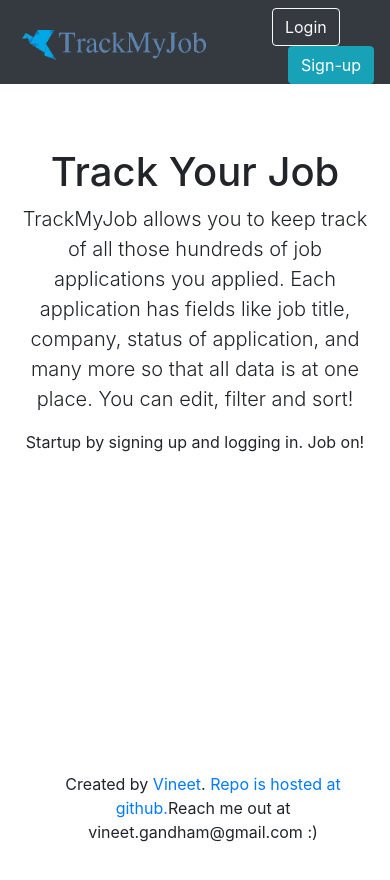
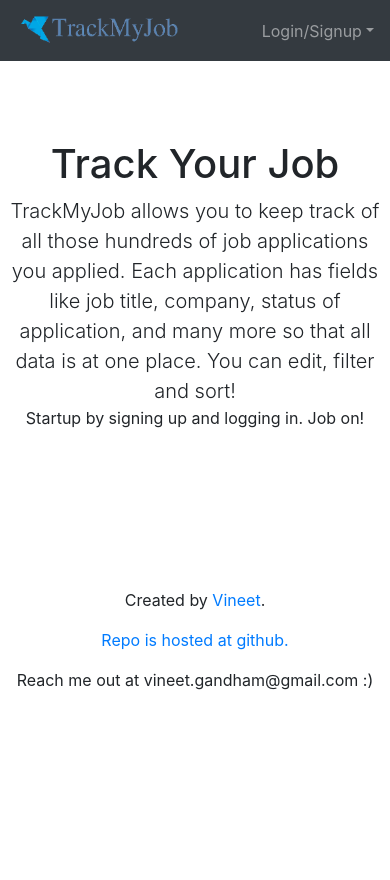
Before and after one commit to vineetg3/trackmyjob-frontend, a React (Create React App) app: page / in a window 390 px wide. Shown: the top 880 px of the page. Built offline with nearby package versions, Linux system fonts and the light colour scheme.

Commit message:
mobile responsivity added

```diff
--- a/package.json
+++ b/package.json
@@ -12,6 +12,7 @@
     "history": "^4.10.1",
     "react": "^17.0.2",
     "react-bootstrap": "^1.5.2",
+    "react-burger-menu": "^3.0.6",
     "react-copy-to-clipboard": "^5.0.3",
     "react-dom": "^17.0.2",
     "react-redux": "^7.2.3",
--- a/src/components/NavigationBarAuth.js
+++ b/src/components/NavigationBarAuth.js
@@ -1,11 +1,9 @@
-import React from 'react';
-import { Badge } from 'react-bootstrap';
+import React, { useEffect, useState } from 'react';
+import { NavDropdown } from 'react-bootstrap';
 import logo from '../static/logo.png';
-//import {browserHistory,Router} from 'react-router';
-import { Link,Redirect} from "react-router-dom";
+import {  Redirect } from "react-router-dom";
 import { useDispatch, useSelector } from 'react-redux';
 import { logOutUser } from '../store/auth/auth.js';
-
 
 
 
@@ -16,47 +14,103 @@ export default function NavigationBarAuth(props) {
   const username = useSelector(state => state.auth.user.username);
   const isloading = useSelector(state => state.auth.loading);
   const isLoggedIn = useSelector(state => state.auth.isLoggedIn);
+  const [width, setDimensions] = useState(window.innerWidth);
 
   function handleLogout(e) {
     e.preventDefault()
     dispatch(logOutUser());
   }
 
+  useEffect(() => {
+    function handleResize() {
+      setDimensions(
+        window.innerWidth
+      )
+    }
+    window.addEventListener('resize', handleResize)
+  })
+
+
 
   return (
 
     <React.Fragment>
-      <div class="navbar navbar-expand-lg navbar-dark bg-dark justify-content-end fixed-top">
-        <div class="navbar-brand mr-auto" >
-          <img src={logo} width="200" height="40" class="d-inline-block align-top" alt="Logo" />
-          <button class="btn btn-outline-info btn-sm" onClick={props.toggleQueryBar}>Toggle Menu</button>
-        </div>
-        <div >
+
+      {
+        width > 1000 &&
+        <div class="navbar navbar-expand-lg navbar-dark bg-dark justify-content-end fixed-top">
+
+          <div class="navbar-brand mr-auto" >
+            <img src={logo} width="200" height="40" class="d-inline-block align-top" alt="Logo" />
+          </div>
           <ul class="navbar-nav  ml-auto">
-            <li class="nav-item">
-              <h5><div class="badge badge-light p-2 mt-1 " >Hi {username}!</div></h5>
+            <li class="nav-item mt-2 mb-0">
+              <h5><div class="badge badge-light p-2 " >Hi {username}!</div></h5>
+
             </li>
-            <li>
+            <li class="nav-item ml-2">
               {
                 !isloading &&
-                  <button type="button" class="btn btn-danger ml-3" onClick={handleLogout}>Logout</button>
+                <button type="button" class="btn btn-danger mt-1" onClick={handleLogout}>Logout</button>
               }
               {
                 isloading &&
-                <div  style={{display:"flex"}} >
-                <span class="spinner-border text-primary mx-auto" role="status" aria-hidden="true"></span>
+                <div style={{ display: "flex" }} >
+                  <span class="spinner-border text-primary mx-auto" role="status" aria-hidden="true"></span>
                 </div>
               }
               {
                 !isLoggedIn && !isloading &&
-                <Redirect  to={{
+                <Redirect to={{
                   pathname: "/",
-                }}/>
+                }} />
               }
+            </li>
+
+          </ul>
+        </div>
+      }
+      {
+        width < 1000 &&
+        <div class="navbar navbar-expand-lg navbar-dark bg-dark justify-content-end fixed-top">
+
+          <div class="navbar-brand mr-auto" >
+            <img src={logo} width="200" height="40" class="d-inline-block align-top" alt="Logo" />
+          </div>
+          <ul class="navbar-nav  ml-auto">
+            <li>
+              <NavDropdown title="Menu">
+                <NavDropdown.Item >
+                  <div class="text-center" >Hi {username}!</div>
+                </NavDropdown.Item>
+                <NavDropdown.Item >
+                  <button class="btn btn-outline-info btn-block" onClick={props.toggleQueryBar}>Toggle Side Menu</button>
+                </NavDropdown.Item>
+                <NavDropdown.Divider />
+                <NavDropdown.Item >
+                  {
+                    !isloading &&
+                    <button type="button" class="btn btn-danger mt-1 btn-block" onClick={handleLogout}>Logout</button>
+                  }
+                  {
+                    isloading &&
+                    <div style={{ display: "flex" }} >
+                      <span class="spinner-border text-primary mx-auto" role="status" aria-hidden="true"></span>
+                    </div>
+                  }
+                  {
+                    !isLoggedIn && !isloading &&
+                    <Redirect to={{
+                      pathname: "/",
+                    }} />
+                  }
+                </NavDropdown.Item >
+              </NavDropdown>
             </li>
           </ul>
         </div>
-      </div>
+      }
+
     </React.Fragment>
 
   );
--- a/src/components/NavigationBarHome.js
+++ b/src/components/NavigationBarHome.js
@@ -1,17 +1,33 @@
-import React from 'react';
+import React, { useEffect, useState } from 'react';
 import logo from '../static/logo.png';
 import { Link } from "react-router-dom";
+import { NavDropdown } from 'react-bootstrap';
+
 
 
 
 export default function NavigationBarHome() {
+  const [width, setDimensions] = useState(window.innerWidth);
+
+
+  useEffect(() => {
+    function handleResize() {
+      setDimensions(
+        window.innerWidth
+      )
+    }
+    window.addEventListener('resize', handleResize)
+  });
 
 
   return (
+    <React.Fragment>
+      {
+        width >= 1000 &&
         <div class="navbar navbar-expand-lg navbar-dark bg-dark justify-content-end">
           <div class="navbar-brand mr-auto" >
             <Link to={{ pathname: "/" }}>
-          <img src={logo} width="200" height="40" class="d-inline-block align-top" alt="Logo" />
+              <img src={logo} width="180" height="40" class="d-inline-block align-top" alt="Logo" />
             </Link>
           </div>
           <div >
@@ -29,5 +45,34 @@ export default function NavigationBarHome() {
             </ul>
           </div>
         </div>
+      }
+      {
+        width < 1000 &&
+        <div class="navbar navbar-expand-lg navbar-dark bg-dark justify-content-end">
+          <div class="navbar-brand mr-auto" >
+            <Link to={{ pathname: "/" }}>
+              <img src={logo} width="170" height="35" class="d-inline-block align-top" alt="Logo" />
+            </Link>
+          </div>
+          <ul class="navbar-nav  ml-auto">
+            <li class="nav-item">
+              <NavDropdown title="Login/Signup">
+                <NavDropdown.Item>
+                  <Link to={{ pathname: "/login" }}>
+                    <button type="button" class="btn btn-info btn-block ">Login</button>
+                  </Link>
+                </NavDropdown.Item>
+                <NavDropdown.Item>
+                  <Link to={{ pathname: "/sign-up" }}>
+                    <button type="button" class="btn btn-info btn-block">Sign-up</button>
+                  </Link>
+                </NavDropdown.Item>
+              </NavDropdown>
+            </li>
+          </ul>
+        </div>
+      }
+
+    </React.Fragment>
   );
 };
--- a/src/pages/DashboardPage.js
+++ b/src/pages/DashboardPage.js
@@ -10,6 +10,7 @@ import {DropdownItems,StatusItems} from '../uiElements.js';
 
 
 
+
 const hrStyle = { marginTop: '.3rem', marginBottom: '.3rem' }
 
 const DashboardPage = () => {
@@ -17,7 +18,7 @@ const DashboardPage = () => {
     const [sortingOrder, setSortingOrder] = useState("");
     const [searchValue, setSearchValue] = useState("");
     const [addCardModal, setAddCardModal] = useState(false);
-    const [isQueryBar, setIsQueryBar] = useState(true);
+    const [isQueryBar, setIsQueryBar] = useState(false);
     const [rightPaneCss, setRightPaneCss] = useState("col-sm-9 ml-sm-auto .d-block col-lg-10 px-4 mt-5 pt-4");
     const [checkedStatus, setCheckedStatus] = useState(StatusItems);
     const userJobsList = useSelector(state => state.entities.userjobs.list);
@@ -119,7 +120,7 @@ const DashboardPage = () => {
                         <div class="sidebar-sticky" >
                             <ul class="nav flex-column">
                                 <li>
-                                    <div class=" mt-4 mx-2">
+                                    <div class=" mt-2 mx-2">
                                         <button class="btn btn-primary btn-block " type="button" onClick={handleAddButton}>+ Add Card</button>
                                         {
                                             addCardModal &&
--- a/src/pages/Homepage.js
+++ b/src/pages/Homepage.js
@@ -9,27 +9,23 @@ const HomePage = () => {
 
       <body class="text-center middle">
 
-        <div class="cover-container d-flex h-200 p-3 mx-auto mt-5 flex-column">
-          <main role="main" class="inner cover">
+        <div class="cover-container d-flex h-200 p-2 mx-auto mt-5 flex-column">
             <h1 class="cover-heading">Track Your Job</h1>
-            <p class="lead ">
-            TrackMyJob allows you to keep track of all those hundreds of job applications you applied.
-                Each application has fields like job title, company, status of application, and many more so that all data is at one place.
-                You can edit, filter and sort!
+            <div class="lead ">
+              TrackMyJob allows you to keep track of all those hundreds of job applications you applied.
+              Each application has fields like job title, company, status of application, and many more so that all data is at one place.
+              You can edit, filter and sort!
+              </div>
+            <div class="mb-2">
+              Startup by signing up and logging in.
+              Job on!
+            </div>
 
-              </p>
-              <p>
-              Startup by signing up and logging in.
-                Job on!
-              </p>
-            <p class="lead">
-            </p>
-          </main>
-          <footer class="mastfoot mt-auto">
-            <div class="inner">
-              <p class="bottom">Created by <a href="https://www.linkedin.com/in/vineetgandham/">Vineet</a>. <a href="https://github.com/vineetg3/trackmyjob-frontend">Repo is hosted at github.</a>Reach me out at vineet.gandham@gmail.com :)</p>
-            </div>
-          </footer>
+              <div class="bottom text-center">
+                <p >Created by <a href="https://www.linkedin.com/in/vineetgandham/">Vineet</a>.</p>
+                <p> <a href="https://github.com/vineetg3/trackmyjob-frontend">Repo is hosted at github.</a></p>
+                <p>Reach me out at vineet.gandham@gmail.com :)</p>
+              </div>
         </div>
       </body>
     </div>
--- a/src/pages/SignUpPage.js
+++ b/src/pages/SignUpPage.js
@@ -90,7 +90,7 @@ const SignUpPage = () => {
                                         isSignedUp && !loading &&
                                         <div>
                                             <Alert variant='success' onClose={() => { dispatch(setSignedUpBool({ isSignedUp: false })) }} dismissible>
-                                                Signed Up Successfully!
+                                                Signed Up Successfully! You may login now.
                                             </Alert>
                                         </div>
                                     }
--- a/src/pages/homepage.css
+++ b/src/pages/homepage.css
@@ -5,7 +5,6 @@
 }
 
 .bottom{
-    position: absolute;
-    bottom:10%;
-    margin:auto;
+    position: relative;
+    margin-top: 150px;
 }
```
Also changed, not shown: 1 other file (tests, documents, lock files or other folders). Lines whose indentation alone changed are shown as unchanged.
